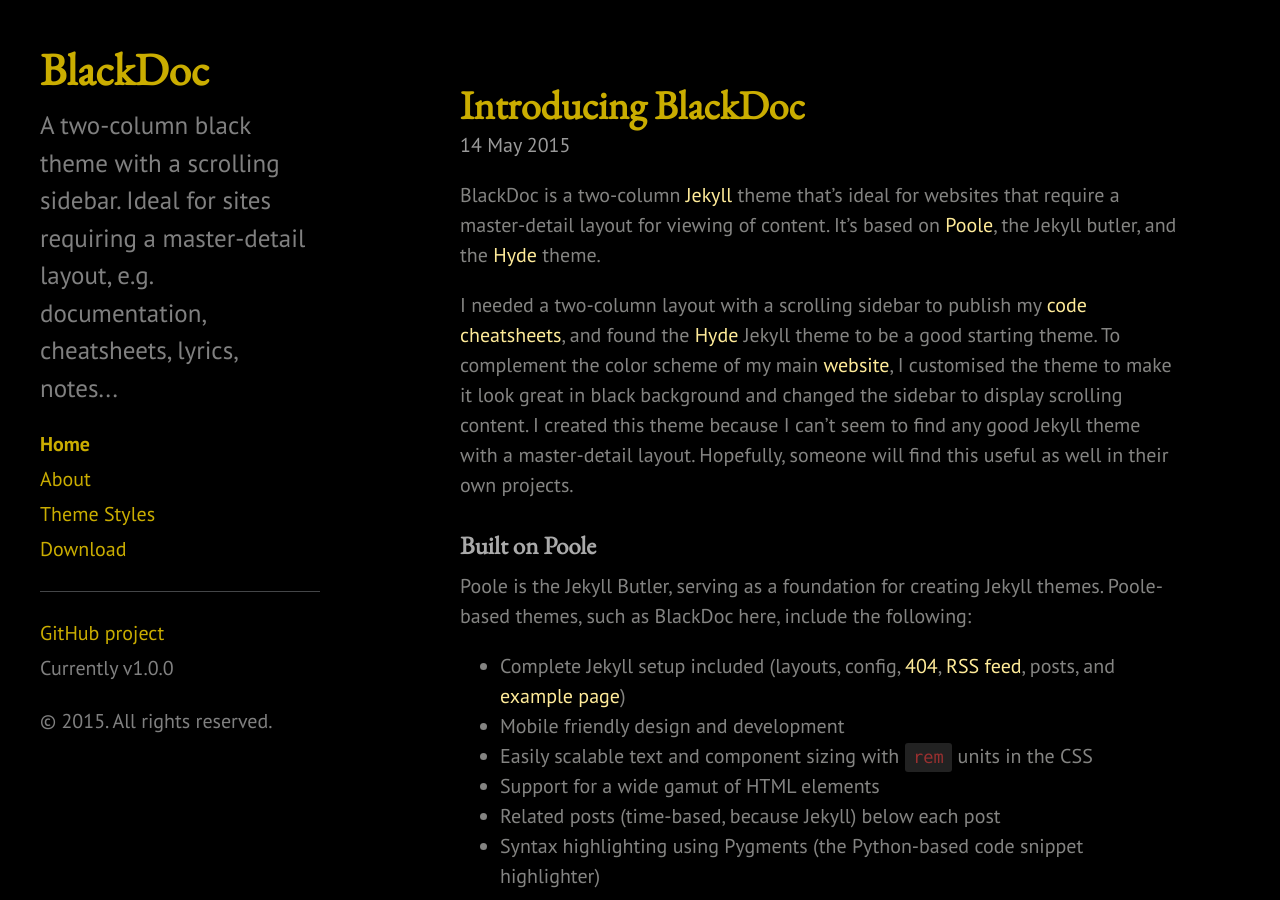
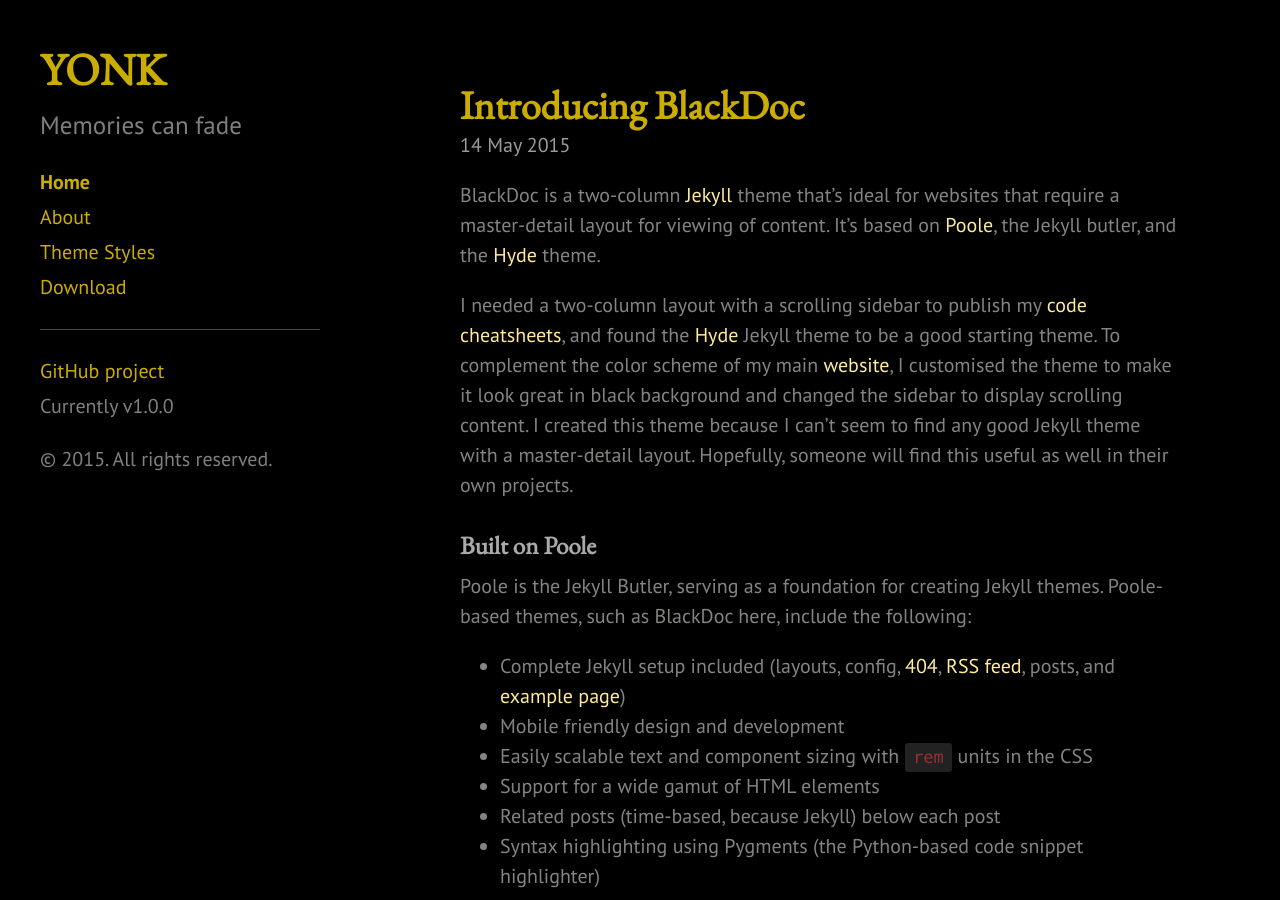
Before and after one commit to yonkyunior/yonkyunior.github.io, a Jekyll site: the page built from index.html, in a window 1280 px wide and 900 px high. Built offline with Jekyll 4.4.1, drawn with Linux system fonts in a browser that asks for light colours; Markdown is read by kramdown in place of the engine named in the settings; the list of posts is cut into pages by our own code; part of the change alters nothing that is shown.

Commit message:
update config

```diff
--- a/_config.yml
+++ b/_config.yml
@@ -7,20 +7,58 @@ permalink:        pretty
 relative_permalinks: true
 
 # Setup
-title:            BlackDoc
-tagline:          Black Theme for Jekyll
-description:      "A two-column black theme with a scrolling sidebar. Ideal for sites requiring a master-detail layout, e.g. documentation, cheatsheets, lyrics, notes..."
+title:            YONK
+tagline:          being techie isn't enough
+description:      "Memories can fade"
 url:              https://github.com/karloespiritu/blackdoc
 baseurl:          /
 
 author:
-  name:           'Karlo Espiritu'
-  url:            https://twitter.com/karloespiritu
+  name:           'YONK'
+  url:            https://twitter.com/yonkyunior
 
 paginate:         5
 
+# Includes an icon in the footer for each username you enter
+footer-links:
+  dribbble: yonkyunior
+  email: yonk_yunior@yahoo.com
+  facebook: yuniorusop
+  flickr: yonkyunior
+  github: barryclark/yonkyunior
+  instagram: yonkyunior
+  linkedin: yuniorusop
+  pinterest: yonkyunior
+  rss: dont # just type anything here for a working RSS icon, make sure you set the "url" above!
+  twitter: yonkyunior
+  stackoverflow: # your stackoverflow profile, e.g. "users/50476/bart-kiers"
+  youtube: /yonkyunior # channel/<your_long_string> or user/<user-name>
+  googleplus: u/0/+yuniorusop # anything in your profile username that comes after plus.google.com/
+
+# Enter your Disqus shortname (not your username) to enable commenting on posts
+# You can find your shortname on the Settings page of your Disqus account
+disqus: yonk
+
+# Enter your Google Analytics web tracking code (e.g. UA-2110908-2) to activate tracking
+google_analytics:
+
+# Your website URL (e.g. http://barryclark.github.io or http://www.barryclark.co)
+# Used for Sitemap.xml and your RSS feed
 # Custom vars
 version:          1.0.0
 
+# Set the Sass partials directory, as we're using @imports
+sass:
+  style: :expanded # You might prefer to minify using :compressed
+
+
 github:
   repo:           https://github.com/karloespiritu/blackdoc
+
+  # Exclude these files from your production _site
+exclude:
+    - Gemfile
+    - Gemfile.lock
+    - LICENSE
+    - README.md
+    - CNAME
```
